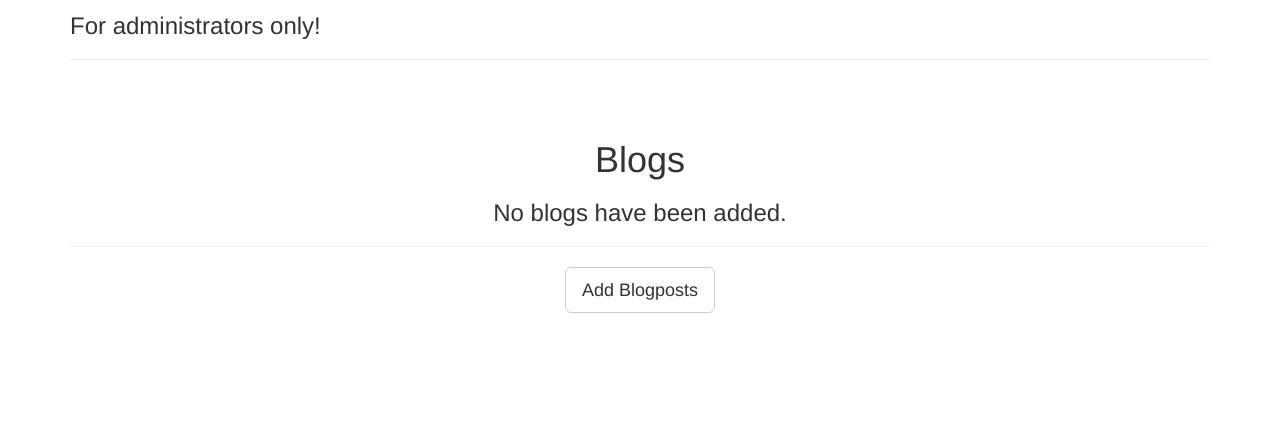
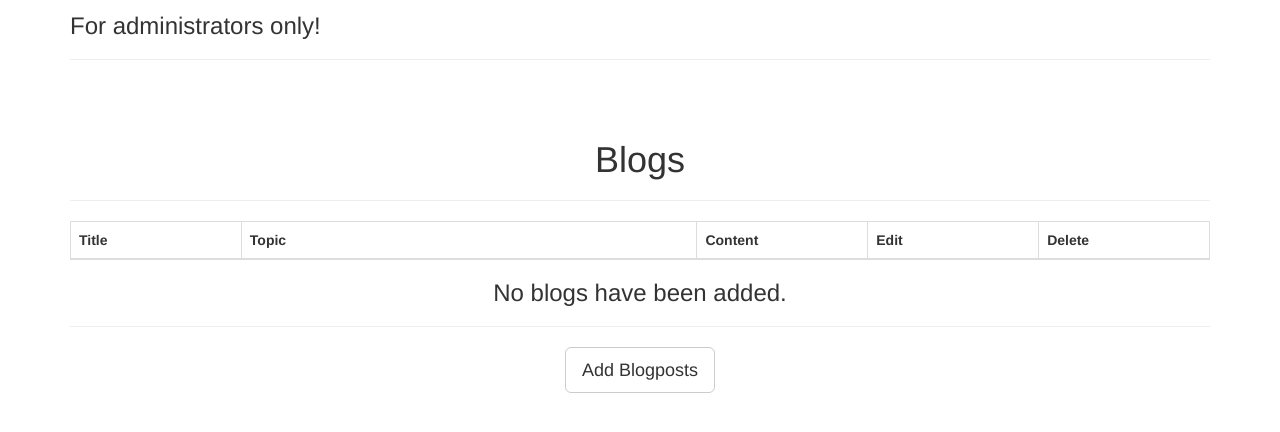
Before and after one commit to emdeechege/Blog, a Flask app: page /admin/dashboard in a window 1280 px wide. Shown: the part 159-591 px from the top of the page. Run offline with Flask 2, Linux system fonts and the light colour scheme; a user stored in the database is signed in; tables that the repository leaves empty hold one stand-in row (values such as "Sample post"); data that the repository does not hold is empty; some libraries are stand-ins or nearby versions.

Commit message:
can edit

```diff
--- a/app/main/views.py
+++ b/app/main/views.py
@@ -66,7 +66,9 @@
     if not current_user.is_admin:
         abort(403)
 
-    return render_template('admin_dashboard.html', title="Dashboard")
+    blogposts = Blogs.query.all()
+
+    return render_template('admin_dashboard.html', title="Dashboard",blogposts=blogposts)
 
 @main.route('/blog/', methods = ['GET','POST'])
 @login_required
@@ -144,8 +146,38 @@
     db.session.delete(blogpost)
     db.session.commit()
 
+    return render_template('index.html', title="Dashboard")
 
-    # redirect to the departments page
-    # return redirect(url_for('main.admin_dashboard'))
+@main.route('/blog/edit/<int:id>', methods=['GET', 'POST'])
+@login_required
+def edit_blogpost(id):
+    """
+    Edit a blogpost in the database
+    """
 
-    return render_template('main.index', title="Dashboard")
+    if not current_user.is_admin:
+        abort(403)
+
+    blogpost = Blogs.query.get(id)
+    form = BlogForm()
+
+    if form.validate_on_submit():
+
+        blogpost.topic = form.topic.data
+        blogpost.content = form.content.data
+        blogpost.title =form.title.data
+
+        # Updated bloginstance
+        db.session.add(blogpost)
+        db.session.commit()
+
+        title='New Blog'
+
+        return redirect(url_for('main.single_blog',id=blogpost.id))
+
+
+    form.title.data = blogpost.title
+    form.content.data = blogpost.content
+    form.topic.data= blogpost.topic
+
+    return render_template('blog.html',action="Edit", blogpost_form= form, legend='Update Post')
--- a/app/templates/admin_dashboard.html
+++ b/app/templates/admin_dashboard.html
@@ -23,7 +23,7 @@
 
                 <br/>
                 <h1 style="text-align:center;">Blogs</h1>
-                {% if blogs %}
+
                   <hr class="intro-divider">
                   <div class="center">
                     <table class="table table-striped table-bordered">
@@ -43,12 +43,12 @@
                           <td> {{ blogpost.topic }} </td>
                           <td> {{ blogpost.content }} </td>
                           <td>
-                            <a href="{{ url_for('admin.edit_blogpost', id=blogpost.id) }}">
+                            <a href="{{ url_for('main.edit_blogpost', id=blogpost.id) }}">
                               <i class="fa fa-pencil"></i> Edit
                             </a>
                           </td>
                           <td>
-                            <a href="{{ url_for('main.new_blog', id=blogpost.id) }}">
+                            <a href="{{ url_for('main.delete_blog', id=blogpost.id) }}">
                               <i class="fa fa-trash"></i> Delete
                             </a>
                           </td>
@@ -58,11 +58,11 @@
                     </table>
                   </div>
                   <div style="text-align: center">
-                {% else %}
+
                   <div style="text-align: center">
                     <h3> No blogs have been added. </h3>
                     <hr class="intro-divider">
-                {% endif %}
+
                   <a href="{{ url_for('main.new_blog') }}" class="btn btn-default btn-lg">
                     <i class="fa fa-plus"></i>
                     Add Blogposts
--- a/app/templates/blogposts.html
+++ b/app/templates/blogposts.html
@@ -15,6 +15,7 @@
       <h4 class="media-heading">{{ blogpost.title }}</h4>
       <h6 class="media-heading">{{ blogpost.topic }}</h6>
       <p class="media-content">{{ blogpost.content }}</p>
+
     </div>
     <small><a class="mr-2" href="#">{{ blogpost.author }}</a></small>
     <small class="text-muted">{{ blogpost.date.strftime('%B %d, %Y') }}</small>
@@ -25,7 +26,6 @@
 
   <hr>
 
-
   {% endfor %}
 </div>
 {% endblock content %}
--- a/app/templates/navbar.html
+++ b/app/templates/navbar.html
@@ -27,7 +27,7 @@
           <a class="nav-link" href="{{ url_for('main.admin_dashboard') }}">Dashboard</a>
         </li>
         <li>
-          <a  class="nav-link" href="#">Blogs</a>
+          <a  class="nav-link" href="/blogposts">Blogs</a>
         </li>
         <li>
           <a class="nav-link" href="#">Users</a>
```
Also changed, not shown: app/templates/blogcommentlink.html (+42 -8 lines), app/templates/blogview.html (line endings or trailing spaces).
